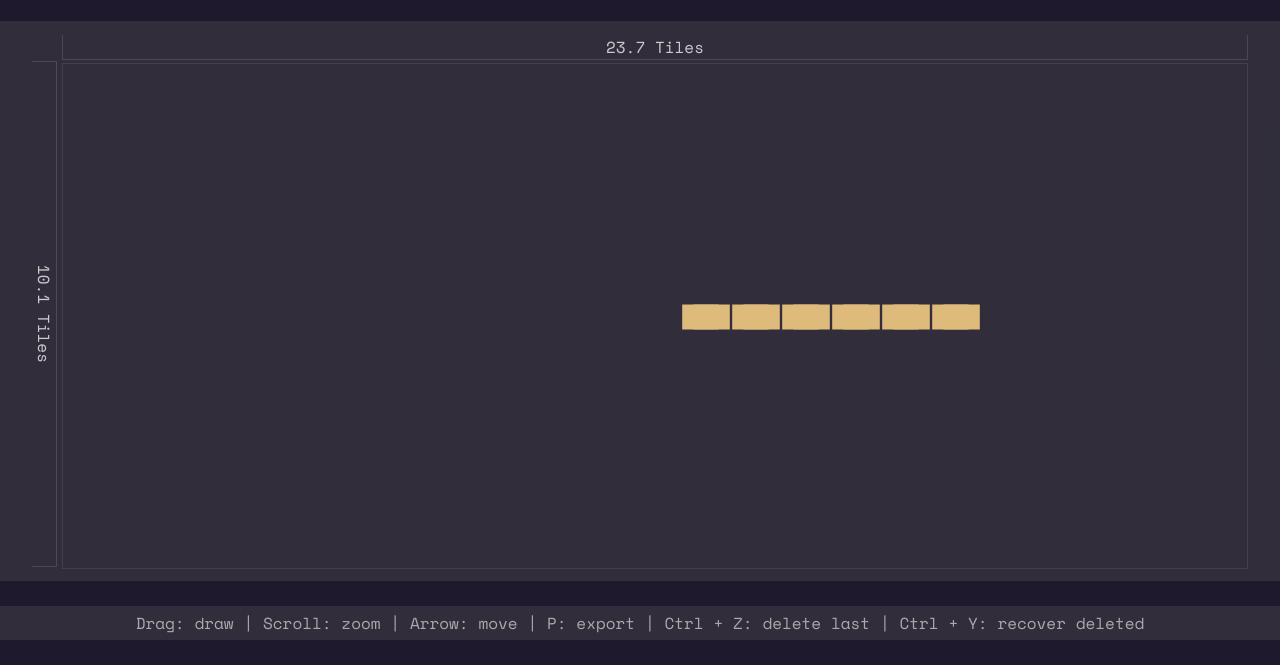
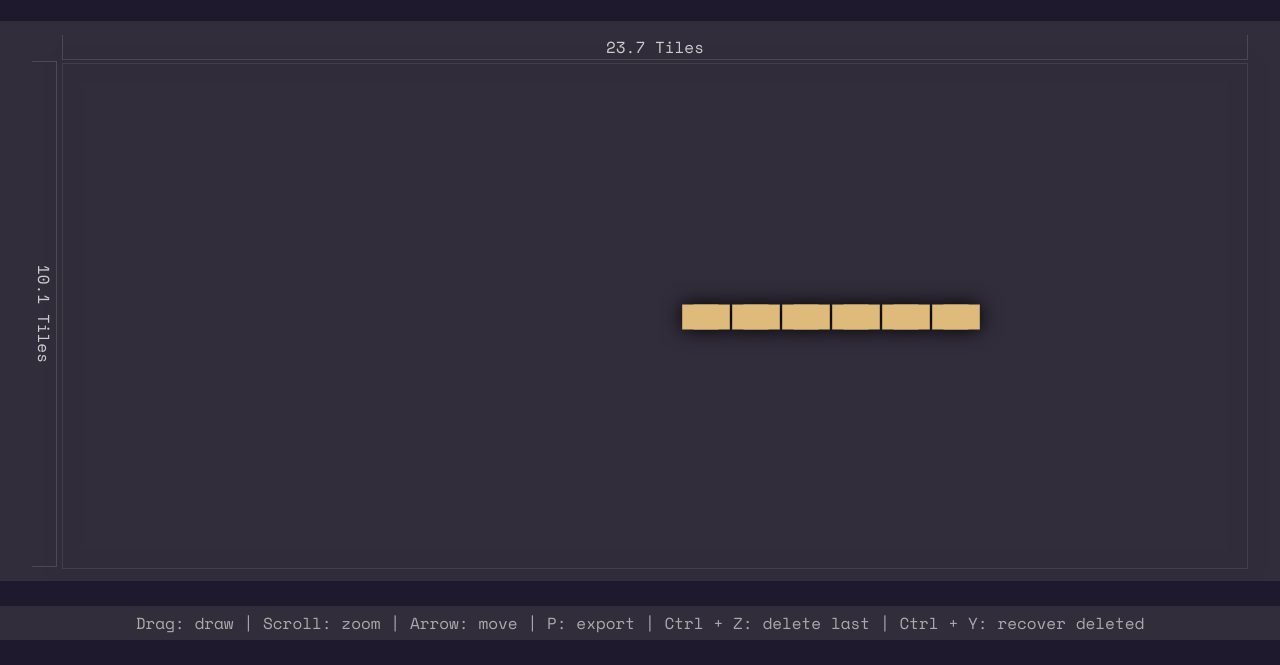
Before and after one commit to spotky1004/ADOFAI-Paintbrush, a plain HTML site: page index.html in a window 1280 px wide. Shown: the part 135-800 px from the top of the page. Drawn offline with nearby package versions, Linux system fonts and the light colour scheme.

Commit message:
chore) Add shadow

```diff
--- a/index.css
+++ b/index.css
@@ -106,6 +106,8 @@ body > div {
   right: var(--padding);
 
   border: 0.05vmin solid #6665;
+
+  filter: drop-shadow(0 0 10px #000);
 }
 
 #info {
```
